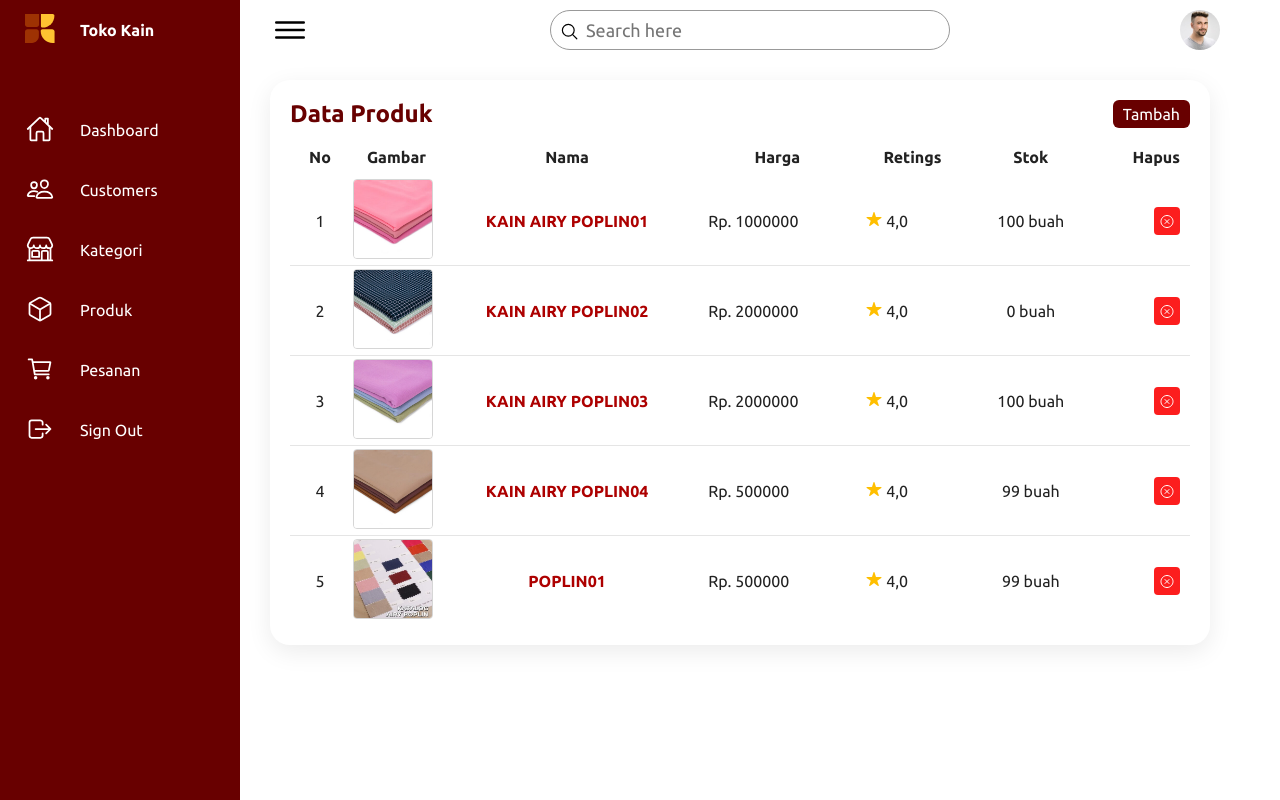
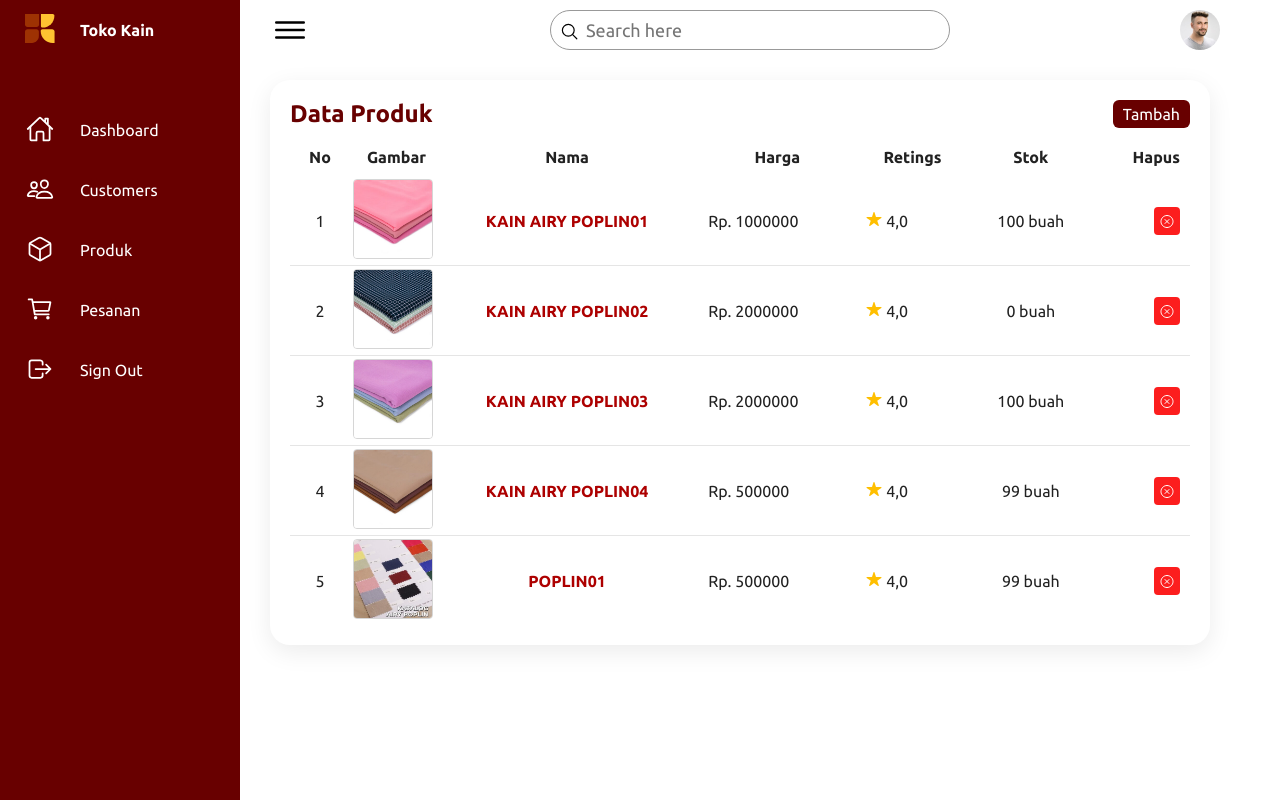
Before and after one commit to ENONGLOSKER/STORE, a Django app: page /produk-list/ in a window 1280 px wide. Run offline with Django 5.2, Linux system fonts and the light colour scheme; data comes from the database, SQL or seed files in the repository; both versions use the stored data as it was after the commit.

```diff
--- a/greenstore/greenstore_app/views.py
+++ b/greenstore/greenstore_app/views.py
@@ -72,7 +72,38 @@ class DeleteProdukView(View):
         product.delete()
         return JsonResponse({'success': True})
 
+# class EditProdukView(View):
+#     def get(self, request, *args, **kwargs):
+#         produk_id = kwargs.get('produk_id')
+#         produk = get_object_or_404(Produk, id=produk_id)
+#         data = {
+#             'nama_produk': produk.nama_produk,
+#             'rettings': produk.rettings,
+#             'harga': produk.harga,
+#             'stok': produk.stok,
+#             'gambar' : produk.img_produk.name
+#             # (Tambahkan data lainnya sesuai kebutuhan Anda)
+#         }
+#         return JsonResponse(data)
+
+#     def post(self, request, *args, **kwargs):
+#         produk_id = kwargs.get('produk_id')
+#         produk = get_object_or_404(Produk, id=produk_id)
+
+#         # Update data produk dengan data dari formulir modal
+#         produk.img_produk = request.FILES.get('img_produk', produk.img_produk)
+#         produk.nama_produk = request.POST.get('nama_produk', produk.nama_produk)
+#         produk.rettings = request.POST.get('rettings', produk.rettings)
+#         produk.harga = request.POST.get('harga', produk.harga)
+#         produk.stok = request.POST.get('stok', produk.stok)
+
+#         produk.save()
+
+#         return JsonResponse({'success': True, 'img_produk': produk.img_produk.url})
+
 class EditProdukView(View):
+    template_name = 'dsh_barang.html'  # Ganti dengan nama template yang sesuai
+
     def get(self, request, *args, **kwargs):
         produk_id = kwargs.get('produk_id')
         produk = get_object_or_404(Produk, id=produk_id)
@@ -81,6 +112,7 @@ class EditProdukView(View):
             'rettings': produk.rettings,
             'harga': produk.harga,
             'stok': produk.stok,
+            'gambar': produk.img_produk.url
             # (Tambahkan data lainnya sesuai kebutuhan Anda)
         }
         return JsonResponse(data)
@@ -99,7 +131,6 @@ class EditProdukView(View):
         produk.save()
 
         return JsonResponse({'success': True, 'img_produk': produk.img_produk.url})
-
 
 # customor
 class GetUserDataView(View):
--- a/greenstore/templates/dsh_barang.html
+++ b/greenstore/templates/dsh_barang.html
@@ -41,15 +41,6 @@
                             <ion-icon name="people-outline"></ion-icon>
                         </span>
                         <span class="title">Customers</span>
-                    </a>
-                </li>
-
-                <li>
-                    <a href="{% url 'kategori' %}">
-                        <span class="icon">
-                            <ion-icon name="storefront-outline"></ion-icon>
-                        </span>
-                        <span class="title">Kategori</span>
                     </a>
                 </li>
 
@@ -133,6 +124,7 @@
                                         <a href="#" class="edit-produk-btn" data-produk-id="{{ produk.id }}">
                                             {{ produk.nama_produk }}
                                         </a>
+
                                     </td>
 
 
@@ -180,6 +172,7 @@
         <h2>Edit Produk</h2>
         <form id="produk-form" enctype="multipart/form-data">
             {% csrf_token %}
+            <img src="" height="64px" width="64px" alt="Produk Image">
             <input type="file" name="img_produk" placeholder="Gambar Produk">
             <input type="text" name="nama_produk" placeholder="Nama Produk">
             <input type="text" name="rettings" placeholder="Rettings">
@@ -189,6 +182,7 @@
         </form>
         <button onclick="window.dialogedit.close()" aria-label="close" class="x">❌</button>
     </dialog>
+
 
 
 
@@ -340,16 +334,15 @@
                     type: "GET",
                     url: `/edit-produk/${produkId}/`,
                     success: function (data) {
-                        $('#produk-form [name="img_produk"]').val("");  // Atur nilai kosong untuk input file (jika perlu)
+                        console.log(data);
+                        console.log(data.gambar);
+                        // $('#produk-form img').remove();
+                        // $('#produk-form').append('<img src="' + data.gambar + '" height="64px" width="64px" alt="Produk Image">');
+                        $('#produk-form [name="img_produk"]').val(data.gambar);
                         $('#produk-form [name="nama_produk"]').val(data.nama_produk);
                         $('#produk-form [name="rettings"]').val(data.rettings);
                         $('#produk-form [name="harga"]').val(data.harga);
                         $('#produk-form [name="stok"]').val(data.stok);
-
-                        // Tampilkan gambar yang sedang diedit
-                        var imgElement = $('#produk-form [name="img_produk"]').siblings('img');
-                        imgElement.attr('src', data.img_produk);
-
                     },
                     error: function () {
                         alert("Terjadi kesalahan saat mengambil data produk.");
@@ -360,6 +353,7 @@
     </script>
 
 
+
 </body>
 
 </html>
```
Also changed, not shown: greenstore/db.sqlite3.
